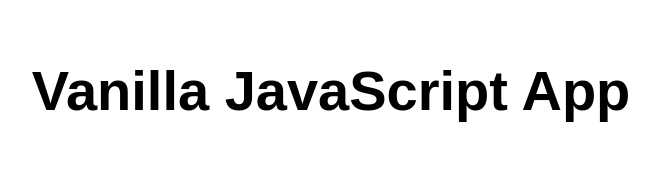
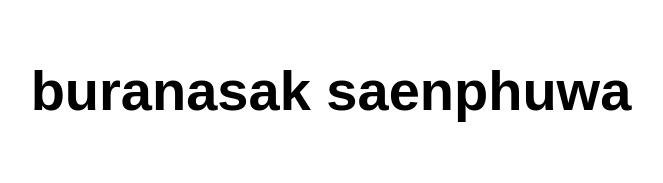
Before and after one commit to buranasak/Buranasak, a website: page src/index.html in a window 1280 px wide. Shown: the whole page, without its empty margins (309-972 px from the left). Drawn offline with Linux system fonts and the light colour scheme.

Commit message:
Update index.html

```diff
--- a/src/index.html
+++ b/src/index.html
@@ -10,7 +10,7 @@
 
 <body>
   <main>
-    <h1>Vanilla JavaScript App</h1>
+    <h1>buranasak saenphuwa</h1>
   </main>
 </body>
 
```
